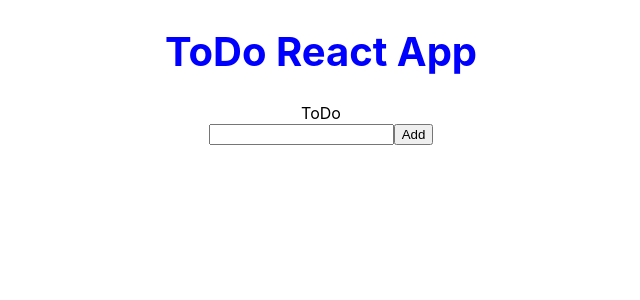
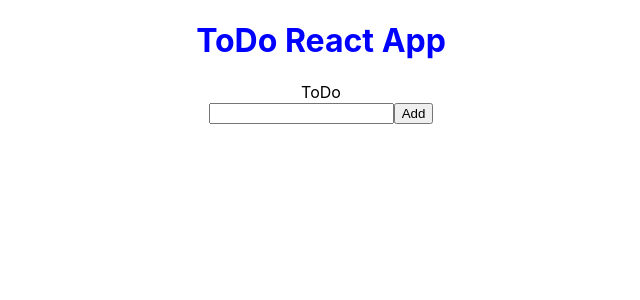
Before and after one commit to aakarshit-agarwal/todo-react-app, a React (Create React App) app: page / in a window 1280 px wide. Shown: the top 300 px of the page, without its empty margins (319-959 px from the left). Built offline with nearby package versions, Linux system fonts and the light colour scheme.

Commit message:
Moving header style to module

```diff
--- a/src/components/Header.jsx
+++ b/src/components/Header.jsx
@@ -1,15 +1,11 @@
 import { Component } from 'react';
+import styles from './header.module.css';
 
 class Header extends Component {
-    headerStyle = {
-        color: 'blue',
-        fontSize: '40px',
-    };
-
     render() {
         return (
             <>
-                <h1 style={this.headerStyle}>ToDo React App</h1>
+                <h1 className={styles.header}>ToDo React App</h1>
             </>
         );
     }
--- /dev/null
+++ b/src/components/header.module.css
@@ -0,0 +1,4 @@
+.header{
+    color: blue;
+    font: 50px;
+}
```
